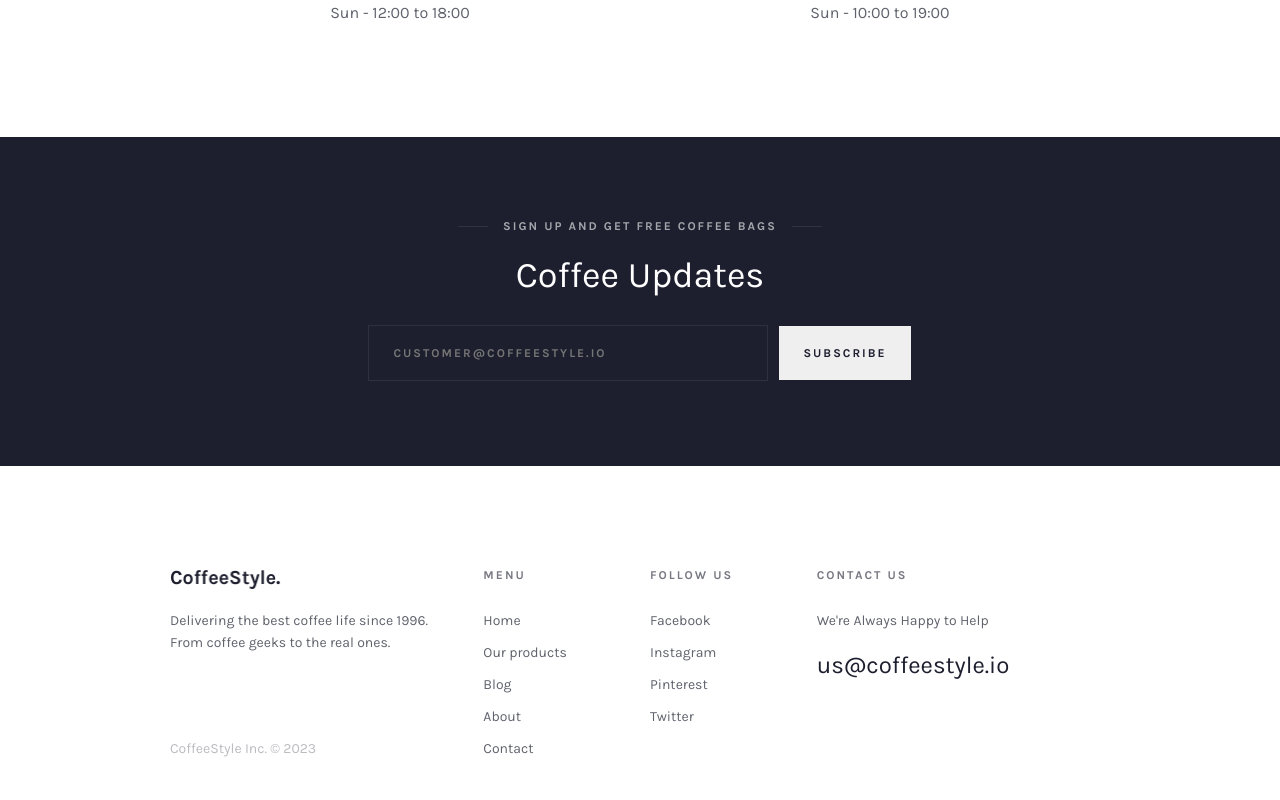
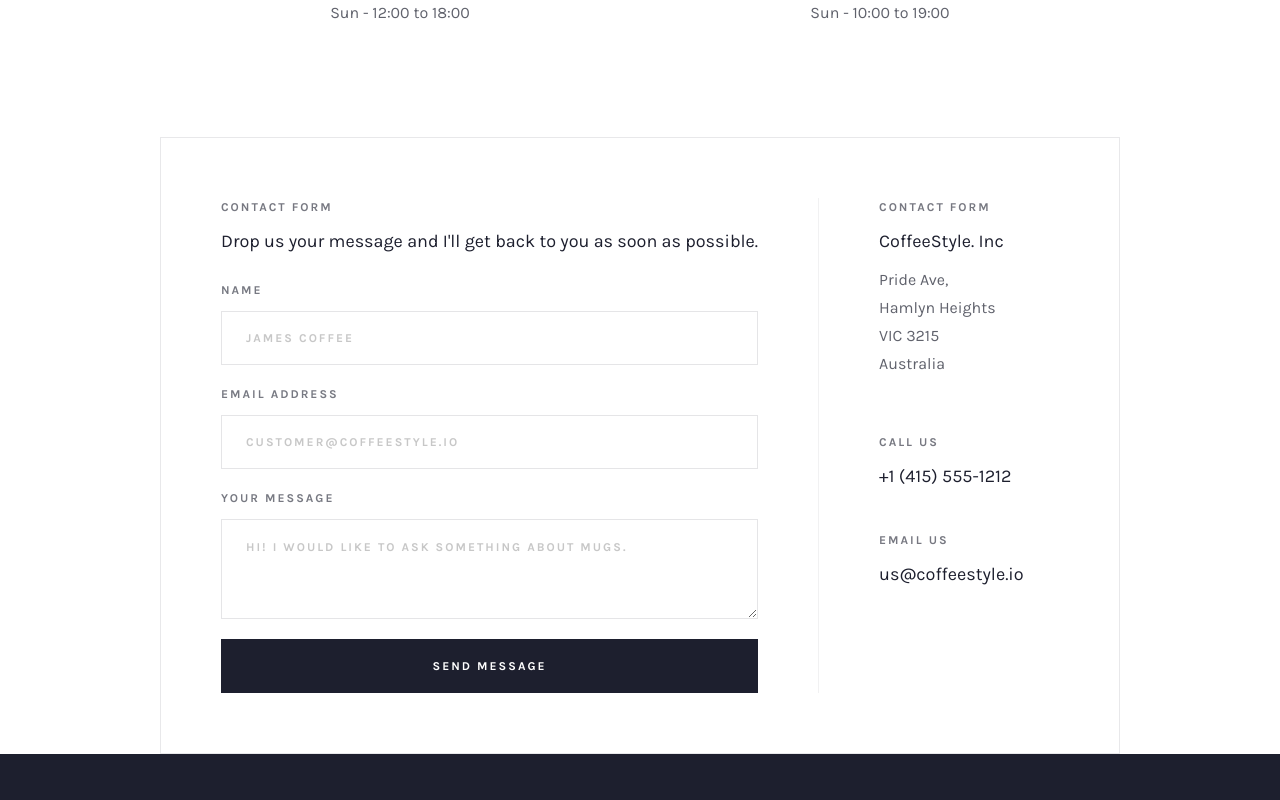
Before and after one commit to EvgeniiGo/coffee-mugs, a React (Vite) app: page /contact in a window 1280 px wide. Shown: the part 1080-1880 px from the top of the page. Built offline with nearby package versions, Linux system fonts and the light colour scheme.

Commit message:
ContactForm component

```diff
--- a/src/Components/Contact/Contact.tsx
+++ b/src/Components/Contact/Contact.tsx
@@ -1,6 +1,7 @@
 import "./Contact.css";
 import Intro from "../Intro/Intro";
 import Offices from "../Offices/Offices";
+import ContactForm from "../ContactForm/ContactForm";
 
 const Contact = () => {
   return (
@@ -12,6 +13,7 @@
       />
       <div className="contact__container">
         <Offices />
+        <ContactForm />
       </div>
     </>
   );
--- /dev/null
+++ b/src/Components/ContactForm/ContactForm.css
@@ -0,0 +1,185 @@
+.form-section {
+  border: 1px rgba(210, 210, 213, 0.5) solid;
+  padding: 40px 30px;
+  display: flex;
+  flex-direction: column;
+  align-items: center;
+  box-sizing: border-box;
+  margin: 0 4%;
+}
+
+.form-section__form-column {
+  padding-bottom: 60px;
+  margin-bottom: 60px;
+  border-bottom: 1px solid rgba(210, 210, 213, 0.3);
+}
+
+.form-section__label {
+  letter-spacing: 2px;
+  opacity: 0.6;
+  margin-bottom: 10px;
+  text-transform: uppercase;
+  text-align: center;
+}
+
+.form-section__message {
+  margin-bottom: 40px;
+  font-weight: 400;
+  font-size: 18px;
+  line-height: 30px;
+  text-align: center;
+}
+
+.contact-form {
+  display: flex;
+  flex-direction: column;
+  align-items: center;
+}
+
+.contact-form__label {
+  letter-spacing: 2px;
+  margin-bottom: 12px;
+  text-transform: uppercase;
+  text-align: center;
+  color: rgba(29, 31, 46, 0.6);
+}
+
+.contact-form__input {
+  padding: 18px 24px;
+  margin-bottom: 10px;
+  border: 1px solid #e5e5e7;
+  box-sizing: border-box;
+  letter-spacing: 2px;
+  text-transform: uppercase;
+  text-align: center;
+  cursor: pointer;
+  height: 54px;
+  width: 100%;
+  transition: border 0.4s ease;
+}
+
+#message {
+  height: 100px;
+  margin-bottom: 20px;
+}
+
+.contact-form__input::placeholder {
+  opacity: 0.4;
+}
+
+.contact-form__input:active,
+.contact-form__input:focus,
+.contact-form__input:hover {
+  border-color: #1d1f2e;
+}
+
+.contact-form__button {
+  padding: 18px 24px;
+  background-color: #1d1f2e;
+  letter-spacing: 2px;
+  text-transform: uppercase;
+  color: white;
+  width: 100%;
+  border: none;
+}
+
+form-section__contact-column {
+  display: flex;
+  flex-direction: column;
+  align-items: center;
+}
+
+.form-section__info {
+  margin-bottom: 40px;
+  display: flex;
+  flex-direction: column;
+  align-items: center;
+}
+
+.form-section__label {
+  letter-spacing: 2px;
+  margin-bottom: 10px;
+  text-transform: uppercase;
+  opacity: 0.6;
+}
+
+.form-section__headline {
+  margin-bottom: 10px;
+  font-weight: 400;
+  font-size: 18px;
+  line-height: 30px;
+}
+
+.form-section__address {
+  margin-bottom: 15px;
+  font-weight: 400;
+  font-size: 16px;
+  line-height: 28px;
+  color: rgba(29, 31, 46, 0.7);
+  text-align: center;
+}
+
+.form-section__link {
+  font-weight: 400;
+  font-size: 18px;
+  line-height: 30px;
+  transition: color 0.4s ease;
+}
+
+.form-section__link:hover {
+  color: #a25f4b;
+}
+
+@media screen and (min-width: 479px) {
+  .form-section {
+    padding: 40px;
+  }
+}
+
+@media screen and (min-width: 768px) {
+  .form-section {
+    padding: 60px;
+    margin: 0 30px;
+  }
+
+  .contact-form__input {
+    margin-bottom: 20px;
+    text-align: left;
+  }
+}
+
+@media screen and (min-width: 992px) {
+  .form-section {
+    flex-direction: row;
+    align-items: flex-start;
+  }
+  .form-section__form-column {
+    padding-bottom: 0px;
+    margin-bottom: 0px;
+    border-bottom: none;
+    padding-right: 60px;
+    margin-right: 60px;
+    border-right: 1px solid rgba(210, 210, 213, 0.3);
+  }
+
+  .form-section__label {
+    text-align: left;
+  }
+
+  .form-section__message {
+    margin-bottom: 25px;
+    text-align: left;
+  }
+
+  .contact-form {
+    align-items: flex-start;
+  }
+
+  .form-section__info {
+    align-items: flex-start;
+  }
+
+  .form-section__address {
+    text-align: left;
+  }
+}
--- /dev/null
+++ b/src/Components/ContactForm/ContactForm.tsx
@@ -0,0 +1,78 @@
+import { FormEvent } from "react";
+import "./ContactForm.css";
+
+const ContactForm = () => {
+  const onSubmit = (e: FormEvent<HTMLFormElement>) => {
+    e.preventDefault();
+  };
+
+  return (
+    <section className="form-section">
+      <div className="form-section__form-column">
+        <h4 className="form-section__label">Contact form</h4>
+        <p className="form-section__message">
+          Drop us your message and I'll get back to you as soon as possible.
+        </p>
+        <form className="contact-form" onSubmit={onSubmit}>
+          <label htmlFor="" className="contact-form__label">
+            Name
+          </label>
+          <input
+            type="text"
+            className="contact-form__input"
+            placeholder="James Coffee"
+          />
+          <label htmlFor="" className="contact-form__label">
+            Email address
+          </label>
+          <input
+            type="text"
+            className="contact-form__input"
+            placeholder="customer@coffeestyle.io"
+          />
+          <label htmlFor="" className="contact-form__label">
+            Your message
+          </label>
+          <textarea
+            className="contact-form__input"
+            name="message"
+            id="message"
+            placeholder="Hi! I would like to ask something about mugs."
+          />
+          <button className="contact-form__button" type="submit">
+            Send message
+          </button>
+        </form>
+      </div>
+      <div className="form-section__contact-column">
+        <div className="form-section__info">
+          <h4 className="form-section__label">Contact form</h4>
+          <p className="form-section__headline">CoffeeStyle. Inc</p>
+          <p className="form-section__address">
+            Pride Ave,
+            <br />
+            Hamlyn Heights
+            <br />
+            VIC 3215
+            <br />
+            Australia
+          </p>
+        </div>
+        <div className="form-section__info">
+          <h4 className="form-section__label">Call us</h4>
+          <a href="tel:+14155551212" className="form-section__link">
+            {"+1 (415) 555-1212"}
+          </a>
+        </div>
+        <div className="form-section__info">
+          <h4 className="form-section__label">Email us</h4>
+          <a href="mailto:us@coffeestyle.io" className="form-section__link">
+            us@coffeestyle.io
+          </a>
+        </div>
+      </div>
+    </section>
+  );
+};
+
+export default ContactForm;
--- a/src/Components/Offices/Offices.css
+++ b/src/Components/Offices/Offices.css
@@ -44,7 +44,7 @@
   line-height: 30px;
 }
 
-.office__adress {
+.office__address {
   font-size: 16px;
   line-height: 28px;
   color: rgba(29, 31, 46, 0.7);
--- a/src/Components/Offices/Offices.tsx
+++ b/src/Components/Offices/Offices.tsx
@@ -13,11 +13,11 @@
   return (
     <section className="offices">
       <div className="office">
-        <img src={imgLondon} alt="office" className="office__image" />
+        <img src={imgLondon} alt="London" className="office__image" />
         <div className="office__info">
           <p className="office__country-label">United Kingdom</p>
           <h3 className="office__city-title">Canary Wharf, London</h3>
-          <p className="office__adress">
+          <p className="office__address">
             Jubilee Place London
             <br />
             E14
@@ -32,11 +32,11 @@
         </div>
       </div>
       <div className="office">
-        <img src={imgCalifornia} alt="office" className="office__image" />
+        <img src={imgCalifornia} alt="California" className="office__image" />
         <div className="office__info">
           <p className="office__country-label">United States</p>
           <h3 className="office__city-title">Venice Beach, California</h3>
-          <p className="office__adress">
+          <p className="office__address">
             9219 Old Kingston Street South
             <br /> El Monte, CA
             <br /> 91733
```
